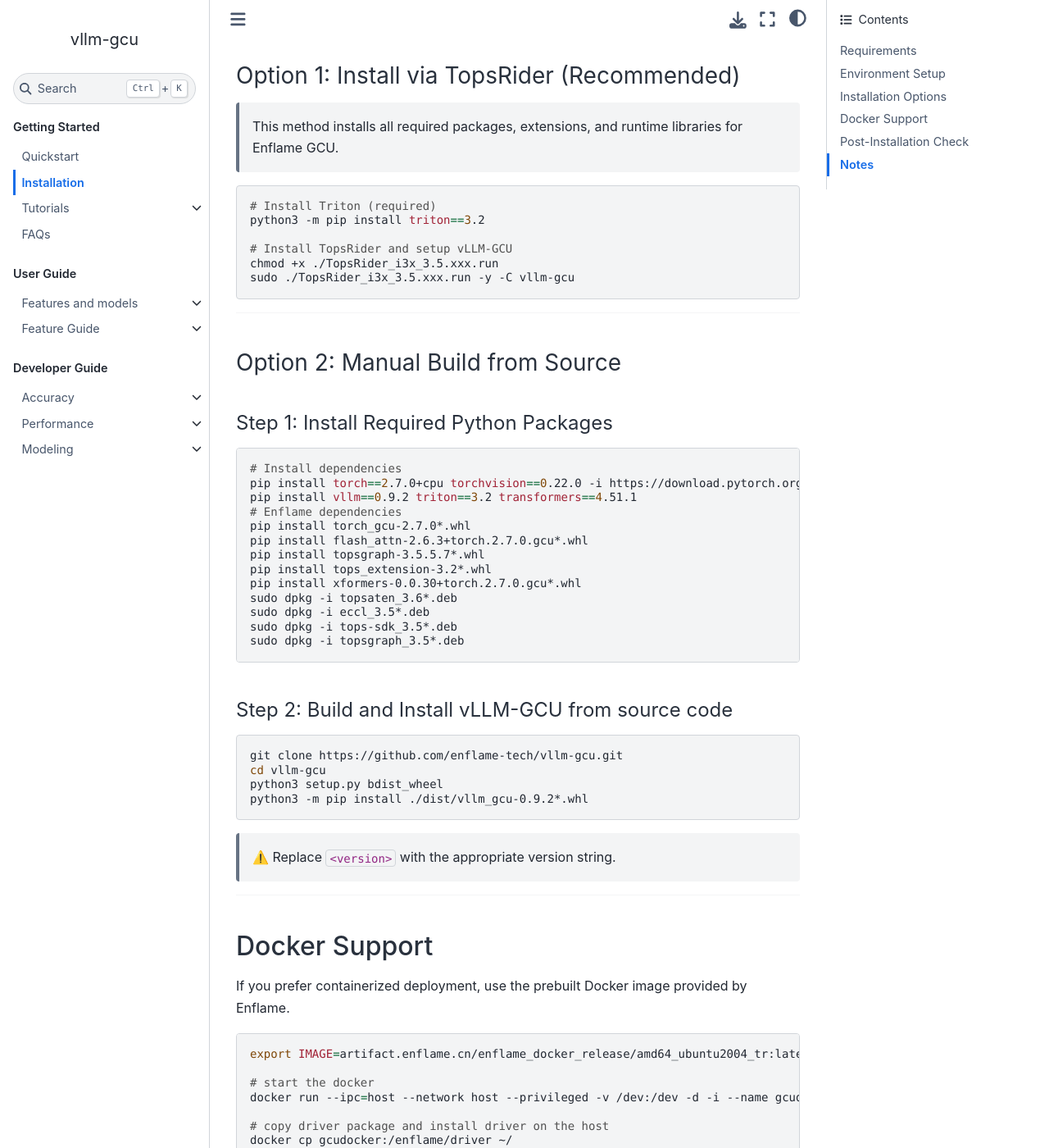
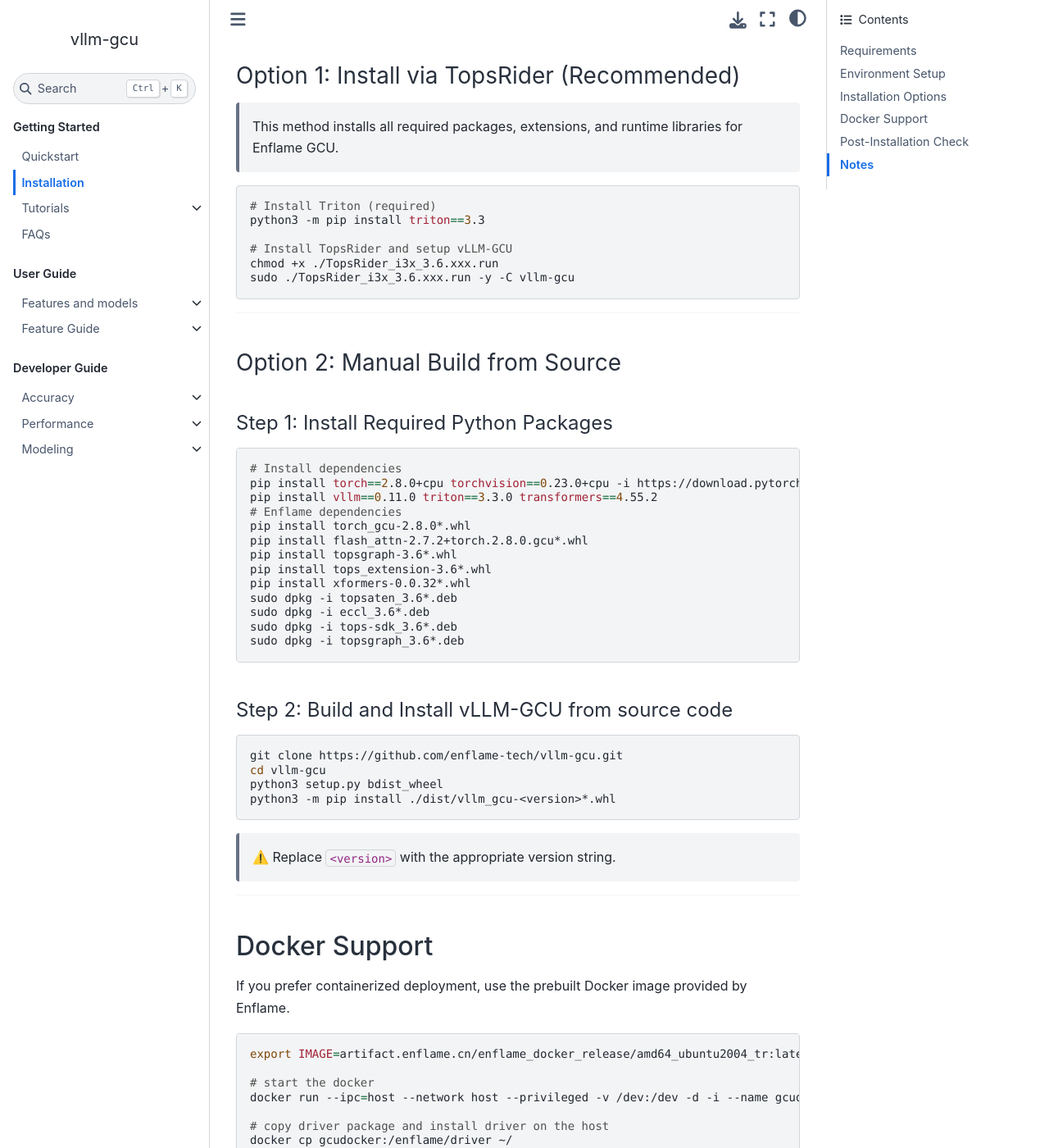
Before and after one commit to EnflameTechnology/vllm-gcu, a Sphinx documentation site: the page built from docs/source/installation.md, in a window 1280 px wide and 1400 px high, scrolled down 2127 px. Shown: the whole window at 82% size. Built offline with Sphinx 7.4.7 and the Sphinx Book theme 1.1.4, drawn with Linux system fonts in a browser that asks for light colours; some of the changed text lies outside the part shown.

Commit message:
Update docs

````diff
--- a/docs/source/conf.py
+++ b/docs/source/conf.py
@@ -63,14 +63,14 @@
 myst_substitutions = {
     # the branch of vllm, used in vllm clone
     # - main branch: 'main'
-    'vllm_version': 'v0.9.2',
+    'vllm_version': 'v0.11.0',
     # - main branch: 'main'
-    'vllm_gcu_version': 'v0.9.2rc1',
+    'vllm_gcu_version': 'v0.11.0',
     # This value should be updated when cut down release.
-    'pip_vllm_gcu_version': "0.9.2rc1",
-    'pip_vllm_version': "0.9.2",
+    'pip_vllm_gcu_version': "v0.11.0",
+    'pip_vllm_version': "v0.11.0",
     # vllm version in ci
-    'ci_vllm_version': 'v0.9.2',
+    'ci_vllm_version': 'v0.11.0',
 }
 
 # Add any paths that contain templates here, relative to this directory.
--- a/docs/source/installation.md
+++ b/docs/source/installation.md
@@ -11,15 +11,15 @@
 
   | Software  | Required Version            | Notes                                     |
   | --------- | --------------------------- | ----------------------------------------- |
-  | TopsRider_i3x | ≥ `3.5`                 | Required for GCU driver/runtime           |
-  | torch-gcu | Compatible with PyTorch 2.7 | Installed via `.whl`, provided by Enflame |
-  | vllm-gcu  | Based on `vLLM 0.9.2`       | Built for the vLLM GCU backend          |
+  | TopsRider_i3x | ≥ `3.6`                 | Required for GCU driver/runtime           |
+  | torch-gcu | Compatible with PyTorch 2.8 | Installed via `.whl`, provided by Enflame |
+  | vllm-gcu  | Based on `vLLM 0.11.0`       | Built for the vLLM GCU backend          |
 
 ---
 
 ## Environment Setup
 
-Before installing, ensure that GCU drivers and the **TopsRider** stack are installed properly. Follow the [TopsRider Installation Manual](https://support.enflame-tech.com/onlinedoc_dev_3.4/2-install/sw_install/content/source/installation.html).
+Before installing, ensure that GCU drivers and the **TopsRider** stack are installed properly. Follow the [TopsRider Installation Manual](https://support.enflame-tech.com/onlinedoc_dev_3.6/2-install/sw_install/content/source/installation.html#id6).
 
 ### Validate GCU Installation
 
@@ -95,11 +95,11 @@
 
 ```bash
 # Install Triton (required)
-python3 -m pip install triton==3.2
+python3 -m pip install triton==3.3
 
 # Install TopsRider and setup vLLM-GCU
-chmod +x ./TopsRider_i3x_3.5.xxx.run
-sudo ./TopsRider_i3x_3.5.xxx.run -y -C vllm-gcu
+chmod +x ./TopsRider_i3x_3.6.xxx.run
+sudo ./TopsRider_i3x_3.6.xxx.run -y -C vllm-gcu
 ```
 
 ---
@@ -110,18 +110,18 @@
 
 ```bash
 # Install dependencies
-pip install torch==2.7.0+cpu torchvision==0.22.0 -i https://download.pytorch.org/whl/cpu
-pip install vllm==0.9.2 triton==3.2 transformers==4.51.1
+pip install torch==2.8.0+cpu torchvision==0.23.0+cpu -i https://download.pytorch.org/whl/cpu
+pip install vllm==0.11.0 triton==3.3.0 transformers==4.55.2
 # Enflame dependencies
-pip install torch_gcu-2.7.0*.whl
-pip install flash_attn-2.6.3+torch.2.7.0.gcu*.whl
-pip install topsgraph-3.5.5.7*.whl
-pip install tops_extension-3.2*.whl
-pip install xformers-0.0.30+torch.2.7.0.gcu*.whl
+pip install torch_gcu-2.8.0*.whl
+pip install flash_attn-2.7.2+torch.2.8.0.gcu*.whl
+pip install topsgraph-3.6*.whl
+pip install tops_extension-3.6*.whl
+pip install xformers-0.0.32*.whl
 sudo dpkg -i topsaten_3.6*.deb
-sudo dpkg -i eccl_3.5*.deb
-sudo dpkg -i tops-sdk_3.5*.deb
-sudo dpkg -i topsgraph_3.5*.deb
+sudo dpkg -i eccl_3.6*.deb
+sudo dpkg -i tops-sdk_3.6*.deb
+sudo dpkg -i topsgraph_3.6*.deb
 ```
 
 #### Step 2: Build and Install vLLM-GCU from source code
@@ -130,7 +130,7 @@
 git clone https://github.com/enflame-tech/vllm-gcu.git
 cd vllm-gcu
 python3 setup.py bdist_wheel
-python3 -m pip install ./dist/vllm_gcu-0.9.2*.whl
+python3 -m pip install ./dist/vllm_gcu-<version>*.whl
 ```
 
 > ⚠️ Replace `<version>` with the appropriate version string.
````
Also changed, not shown: ReadMe-EN.md (+1 -1 lines), docs/source/faqs.md (+2 -2 lines), docs/source/quick_start.md (+1 -1 lines), docs/source/tutorials/multi_node.md (+1 -1 lines), docs/source/user_guide/support_matrix/supported_models.md (+6 -2 lines).
